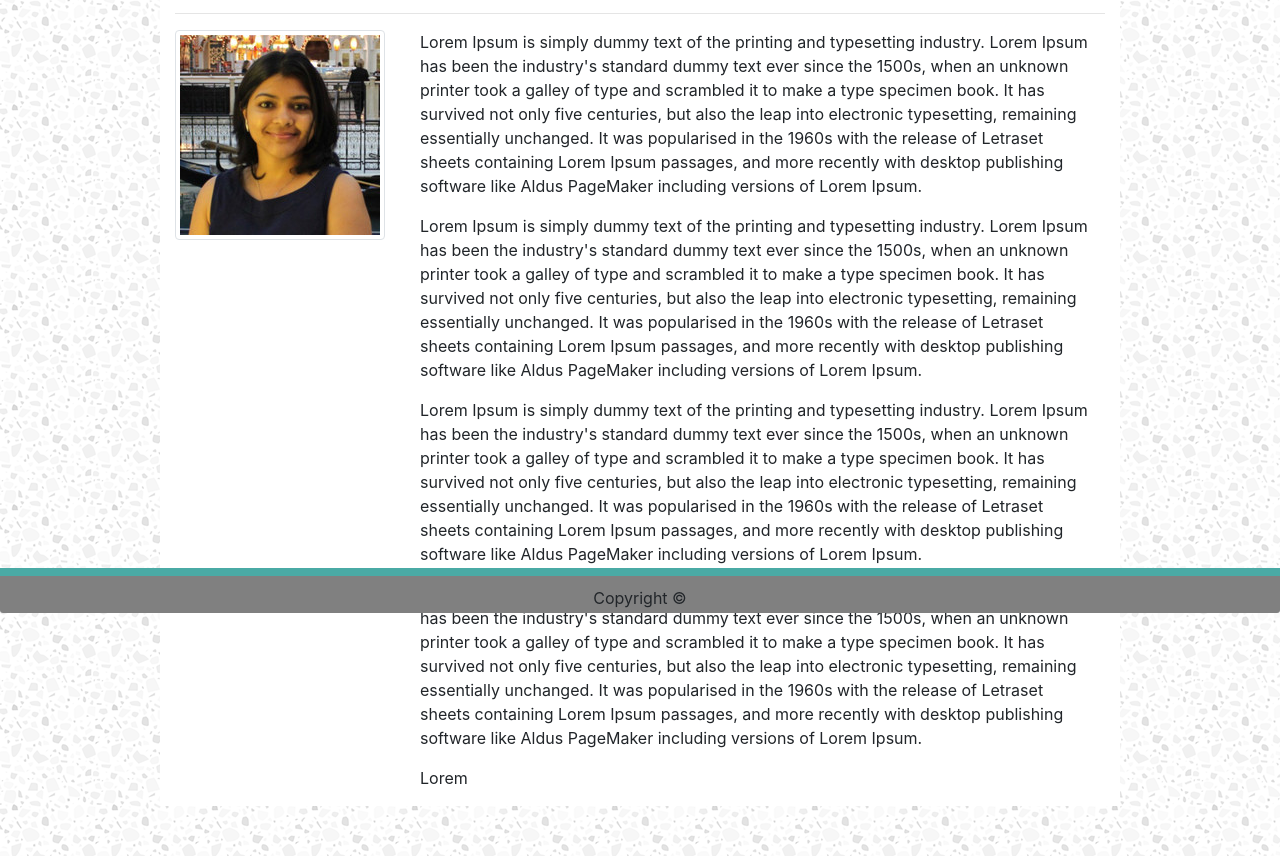
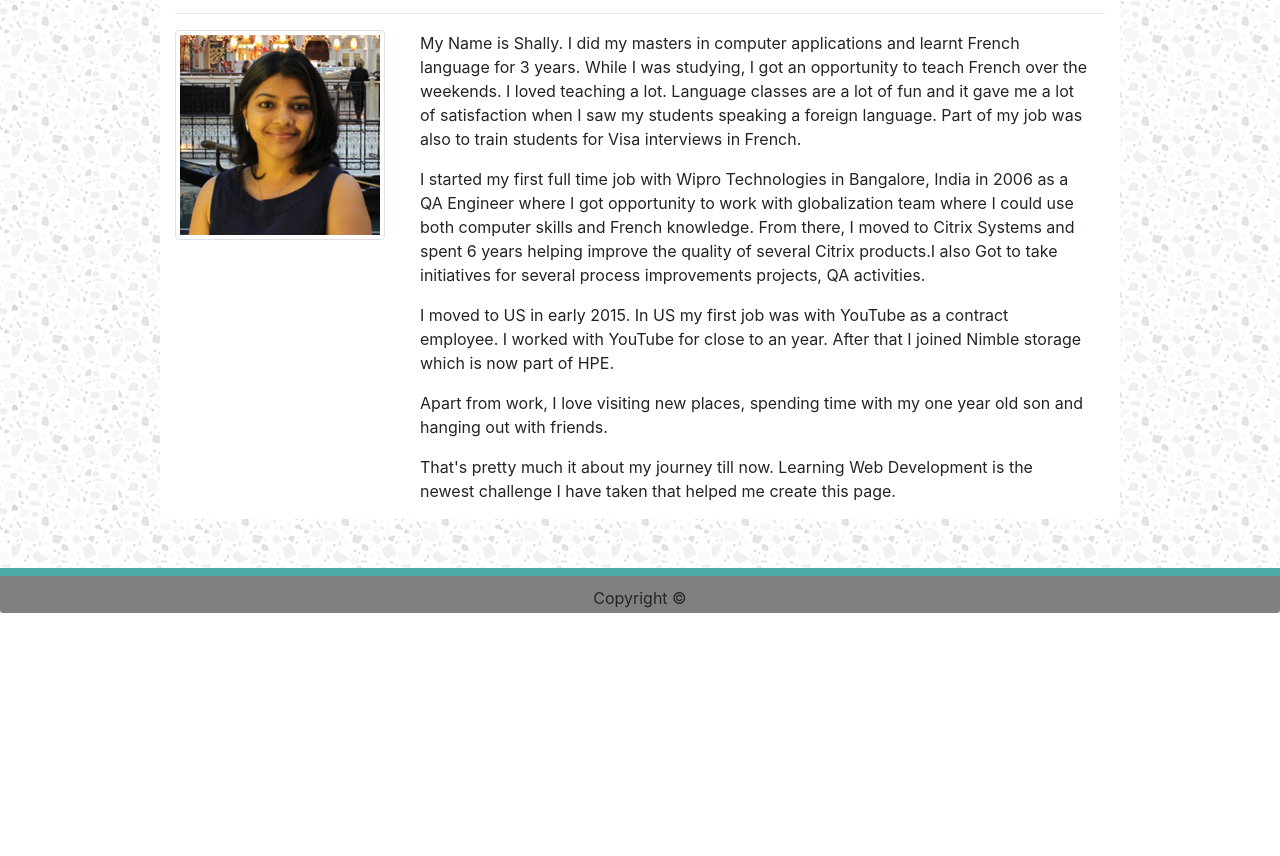
Before and after one commit to shallygarg/Bootstrap-Portfolio, a plain HTML site: page index.html in a window 1280 px wide. Shown: the part 187-1043 px from the top of the page. After the commit the page ends 800 px from the top, so only its background shows below. Drawn offline with nearby package versions, Linux system fonts and the light colour scheme.

Commit message:
Updating files

```diff
--- a/index.html
+++ b/index.html
@@ -38,32 +38,21 @@
         <img src="assets/images/shally-image.jpg" alt="Shally Garg" class="img-thumbnail rounded float-left">
         <!-- About me text -->
         <div class="row">
+                <div class="col-12">
+                </div>
+        </div>
+        <div class="row">
             <div class="col-12">
-                <p>Lorem Ipsum is simply dummy text of the printing and typesetting industry. Lorem Ipsum has been the industry's
-                    standard dummy text ever since the 1500s, when an unknown printer took a galley of type and scrambled
-                    it to make a type specimen book. It has survived not only five centuries, but also the leap into electronic
-                    typesetting, remaining essentially unchanged. It was popularised in the 1960s with the release of Letraset
-                    sheets containing Lorem Ipsum passages, and more recently with desktop publishing software like Aldus
-                    PageMaker including versions of Lorem Ipsum.</p>
-                <p>Lorem Ipsum is simply dummy text of the printing and typesetting industry. Lorem Ipsum has been the industry's
-                    standard dummy text ever since the 1500s, when an unknown printer took a galley of type and scrambled
-                    it to make a type specimen book. It has survived not only five centuries, but also the leap into electronic
-                    typesetting, remaining essentially unchanged. It was popularised in the 1960s with the release of Letraset
-                    sheets containing Lorem Ipsum passages, and more recently with desktop publishing software like Aldus
-                    PageMaker including versions of Lorem Ipsum.</p>
-                <p>Lorem Ipsum is simply dummy text of the printing and typesetting industry. Lorem Ipsum has been the industry's
-                    standard dummy text ever since the 1500s, when an unknown printer took a galley of type and scrambled
-                    it to make a type specimen book. It has survived not only five centuries, but also the leap into electronic
-                    typesetting, remaining essentially unchanged. It was popularised in the 1960s with the release of Letraset
-                    sheets containing Lorem Ipsum passages, and more recently with desktop publishing software like Aldus
-                    PageMaker including versions of Lorem Ipsum.</p>
-                <p>Lorem Ipsum is simply dummy text of the printing and typesetting industry. Lorem Ipsum has been the industry's
-                    standard dummy text ever since the 1500s, when an unknown printer took a galley of type and scrambled
-                    it to make a type specimen book. It has survived not only five centuries, but also the leap into electronic
-                    typesetting, remaining essentially unchanged. It was popularised in the 1960s with the release of Letraset
-                    sheets containing Lorem Ipsum passages, and more recently with desktop publishing software like Aldus
-                    PageMaker including versions of Lorem Ipsum.</p>
-                <p>Lorem </p>
+                <p>My Name is Shally. I did my masters in computer applications and learnt French language for 3 years. While I was studying, I got an opportunity to teach French over the weekends. I loved teaching a lot. Language classes are a lot of fun and it gave me a lot of satisfaction when I saw my students speaking a foreign language. Part of my job was also to train students for Visa interviews in French.
+                </p>
+                <p>I started my first full time job with Wipro Technologies in Bangalore, India in 2006 as a QA Engineer where I got opportunity to work with globalization team where I could use both computer skills and French knowledge. From there, I moved to Citrix Systems and spent 6 years helping improve the quality of several Citrix products.I also Got to take initiatives for several process improvements projects, QA activities.
+                </p>
+                <p>I moved to US in early 2015. In US my first job was with YouTube as a contract employee. I worked with YouTube for close to an year. After that I joined Nimble storage which is now part of HPE.
+                </p>
+                <p>Apart from work, I love visiting new places, spending time with my one year old son and hanging out with friends.
+                </p>
+                <p>That's pretty much it about my journey till now. Learning Web Development is the newest challenge I have taken that helped me create this page.
+                </p>
             </div>
         </div>
     </div>
```
Also changed, not shown: portfolio.html (+10 -20 lines), 1 other file.
